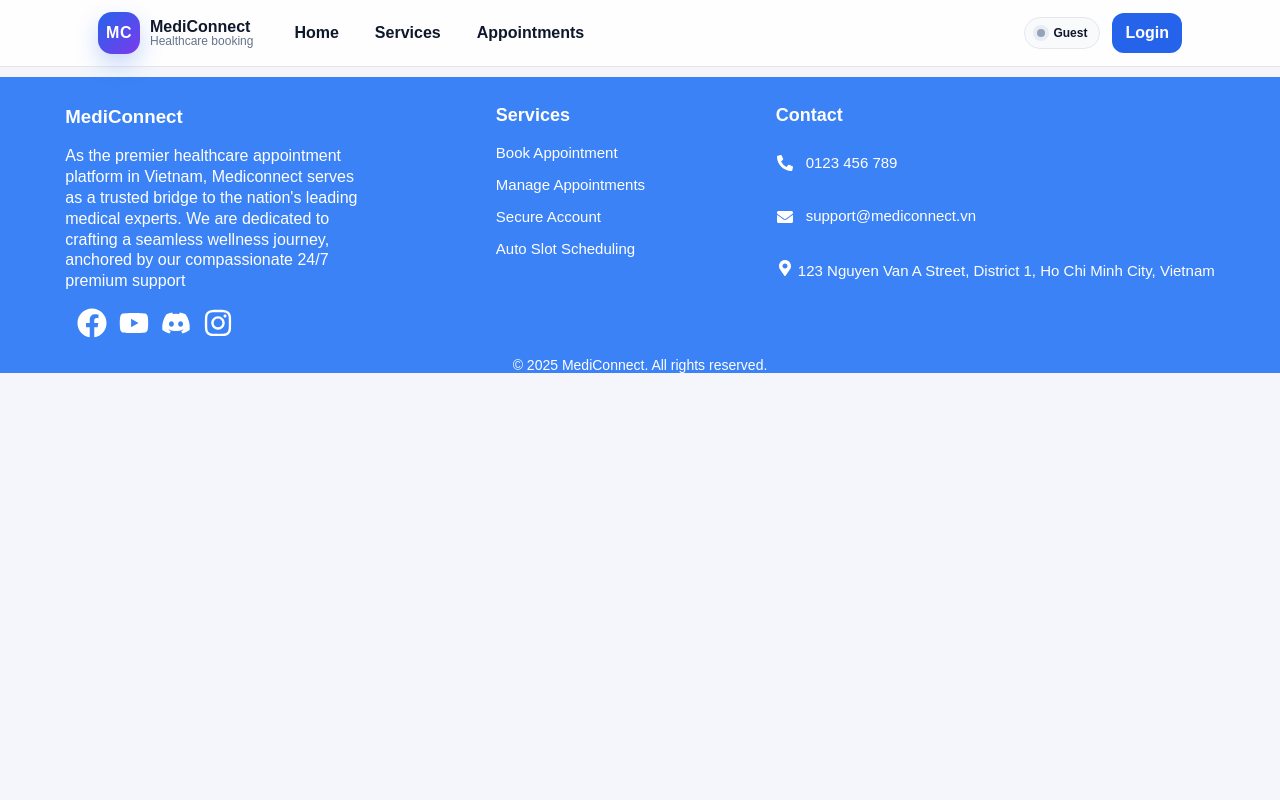
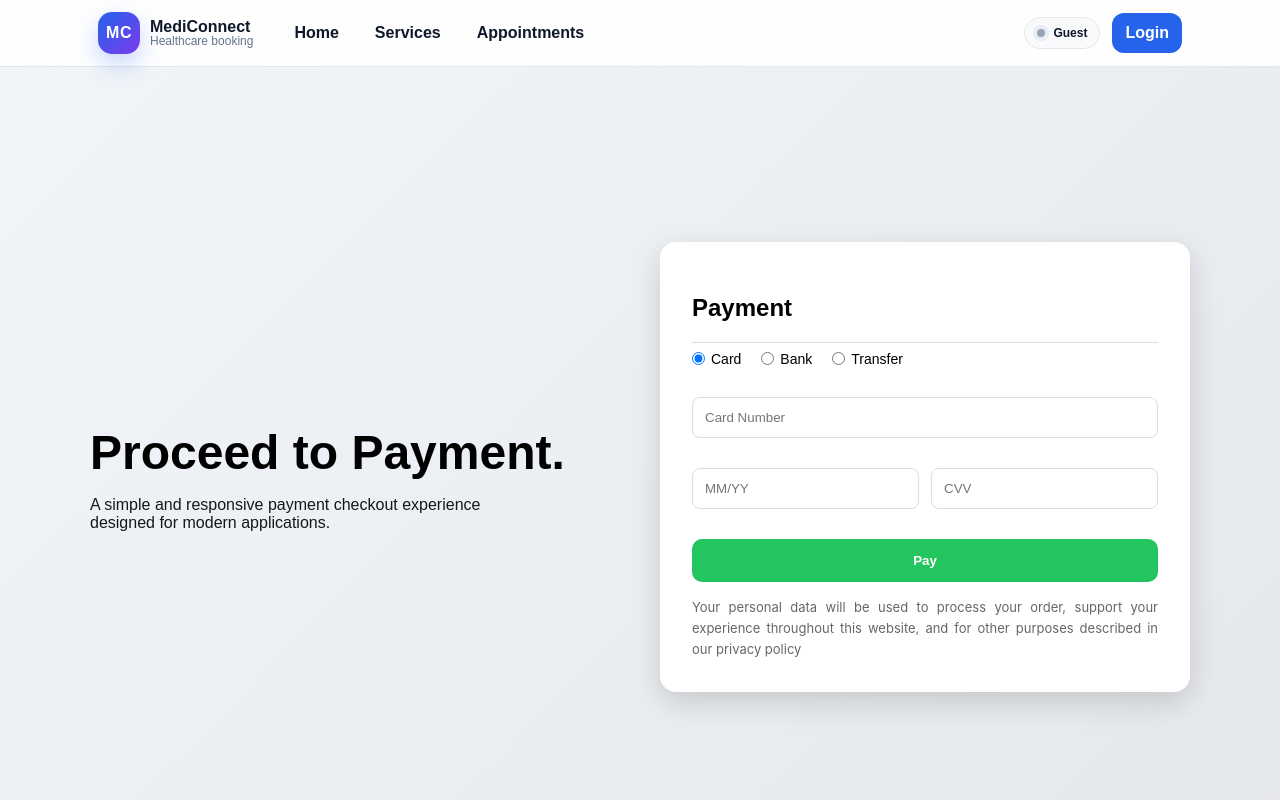
Before and after one commit to xcuong-512/New-MediApp, a React (Vite) app: page /checkout in a window 1280 px wide. Shown: the top 800 px of the page. Built offline with nearby package versions, Linux system fonts and the light colour scheme.

Commit message:
basic pay
hoàn thành cơ bản thiết kế

```diff
--- a/src/App.jsx
+++ b/src/App.jsx
@@ -7,7 +7,7 @@ import DoctorDetailPage from "./pages/DoctorDetailPage";
 import MyAppointmentsPage from "./pages/MyAppointmentsPage";
 import Footer from "./components/Footer";
 import "./styles/app.css";
-
+import CheckoutPage from "./pages/CheckoutPage";
 export default function App() {
   return (
     <BrowserRouter>
@@ -17,6 +17,7 @@ export default function App() {
         <Route path="/login" element={<LoginPage />} />
         <Route path="/" element={<DoctorsPage />} />
         <Route path="/doctors/:id" element={<DoctorDetailPage />} />
+        <Route path="/checkout" element={<CheckoutPage />}></Route>
         <Route
           path="/appointments"
           element={
--- a/src/components/Footer.jsx
+++ b/src/components/Footer.jsx
@@ -16,7 +16,7 @@ function Footer() {
       <div className='footer_main'>
 
         <div className='opening_mediconnect'>
-          <h3>MediConnect</h3>
+          <h3>Introduction</h3>
           <p className='infor_text'>
             As the premier healthcare appointment platform in Vietnam, Mediconnect serves as a trusted bridge to the nation's leading medical experts. We are dedicated to crafting a seamless wellness journey, anchored by our compassionate 24/7 premium support
           </p>
--- /dev/null
+++ b/src/pages/CheckoutPage.jsx
@@ -0,0 +1,80 @@
+import React from 'react'
+import "../styles/Checkoutpage.css";
+function CheckoutPage() {
+    return (
+        <>
+            <div className='main_checkout'>
+
+                <section className='background_left'>
+                    <div className='main_grid'>
+
+                        <div className='main_deptcription'>
+                            <h1>Proceed to Payment.</h1>
+                            <p>
+                                A simple and responsive payment checkout experience
+                                designed for modern applications.
+                            </p>
+
+                        </div>
+
+                        <div className='main_payment'>
+                            <h2>Payment</h2>
+                            <hr class="separator" />
+                            <div className="payment_methods">
+                                <label className='radio_item'>
+                                    <input className='payment_input' type="radio" name="pay" defaultChecked />
+                                    <span>Card</span>
+                                </label>
+                                <label className='radio_item' >
+                                    <input className='payment_input' type="radio" name="pay" />
+                                    <span>Bank</span>
+                                </label>
+                                <label className='radio_item'>
+                                    <input className='payment_input' type="radio" name="pay" />
+                                    <span>Transfer</span>
+                                </label>
+                            </div>
+
+
+                            <div className='flex_check'>
+                                <input type="text" placeholder="Card Number" />
+
+                                <div className="payment_row">
+                                    <input type="text" placeholder="MM/YY" />
+                                    <input type="text" placeholder="CVV" />
+
+                                </div>
+                            </div>
+                            <input type="text" placeholder="Card Number" />
+
+                            <div className="payment_row">
+                                <input type="text" placeholder="MM/YY" />
+                                <input type="text" placeholder="CVV" />
+
+                            </div>
+
+
+                            {/* <div className='check_box'>
+                                <input type="checkbox" />
+                                <span>Save card deltai</span>
+                            </div> */}
+
+                            <button className="btn_pay">Pay</button>
+
+                            <span className='text_span'>
+                                Your personal data will be used to process your order, support your experience throughout this website, and for other purposes described in our privacy policy
+                            </span>
+
+
+
+                        </div>
+
+                    </div>
+                </section>
+
+            </div>
+        </>
+    )
+}
+
+export default CheckoutPage
--- a/src/pages/MyAppointmentsPage.jsx
+++ b/src/pages/MyAppointmentsPage.jsx
@@ -2,6 +2,7 @@ import { useEffect, useState } from "react";
 import { cancelAppointmentApi, myAppointmentsApi } from "../api/appointments.api";
 import { useToast } from "../context/ToastContext";
 import "../styles/appointments.css";
+import { useNavigate } from "react-router-dom";
 
 const badgeClass = (status) => {
     if (status === "pending") return "badge badge--pending";
@@ -11,10 +12,16 @@ const badgeClass = (status) => {
     return "badge";
 };
 
+
 export default function MyAppointmentsPage() {
     const [items, setItems] = useState([]);
     const [loading, setLoading] = useState(true);
     const { showToast } = useToast();
+    const navigate = useNavigate();
+
+    const handleClick = () => {
+        navigate('/checkout');
+    }
 
     const extractList = (payload) => {
         // payload có thể là:
@@ -117,14 +124,28 @@ export default function MyAppointmentsPage() {
 
                             <div className="apCard__actions">
                                 {a.status !== "completed" && a.status !== "cancelled" ? (
-                                    <button className="btnDanger" onClick={() => cancel(a.id)}>
-                                        Cancel
-                                    </button>
+                                    <>
+
+
+                                        <button onClick={handleClick} className="btnGreen">
+                                            Pay Now
+                                        </button>
+
+                                        <button className="btnDanger" onClick={() => cancel(a.id)}>
+                                            Cancel
+                                        </button>
+
+
+                                    </>
+
+
+
                                 ) : (
                                     <button className="btnDisabled" disabled>
                                         Not allowed
                                     </button>
                                 )}
+
                             </div>
                         </div>
                     ))}
--- /dev/null
+++ b/src/styles/Checkoutpage.css
@@ -0,0 +1,143 @@
+html,
+body {
+    margin: 0;
+    padding: 0;
+}
+
+
+.main_checkout {
+    /* min-height: 800px; */
+    min-height: 100vh;
+    display: flex;
+    align-items: center;
+    flex-direction: column;
+    justify-content: center;
+    background: #f5f7fb;
+}
+
+.background_left {
+    min-height: 100vh;
+
+    width: 100%;
+    padding: 60px;
+    background: linear-gradient(135deg, #f1f5f9, #e5e7eb);
+    display: flex;
+    align-items: center;
+}
+
+.separator {
+    border: none;
+    border-top: 1px solid #ddd;
+    margin-top: 5px;
+}
+
+.main_grid {
+    max-width: 1100px;
+    margin: 0 auto;
+    display: grid;
+    grid-template-columns: 1fr 1fr;
+    gap: 40px;
+    align-items: center;
+}
+
+.main_deptcription h1 {
+    font-size: 48px;
+    font-weight: 700;
+    margin-bottom: 16px;
+}
+
+.main_deptcription p {
+    font-size: 16px;
+    opacity: 0.9;
+    max-width: 420px;
+}
+
+.main_payment {
+    min-height: 450px;
+    background: #fff;
+    border-radius: 16px;
+    padding: 32px;
+    box-shadow: 0 10px 30px rgba(0, 0, 0, 0.15);
+
+}
+
+.main_payment h2 {
+    margin-bottom: 20px;
+}
+
+.payment_methods {
+    display: flex;
+    gap: 20px;
+    margin-bottom: 30px;
+}
+
+.radio_item {
+    display: flex;
+    /* ÉP cùng dòng */
+    align-items: center;
+    /* Căn giữa theo trục dọc */
+    gap: 6px;
+    /* Khoảng cách radio – text */
+    font-size: 14px;
+    cursor: pointer;
+}
+
+.radio_item input[type="radio"] {
+    margin: 0;
+
+}
+
+.payment_methods label {
+    display: flex;
+    align-items: center;
+    gap: 6px;
+    font-size: 14px;
+}
+
+.main_payment input {
+    width: 100%;
+    padding: 12px;
+    margin-bottom: 30px;
+    border-radius: 8px;
+    border: 1px solid #ddd;
+    outline: none;
+}
+
+
+
+.payment_row {
+    display: flex;
+    gap: 12px;
+}
+
+
+
+.btn_pay {
+    width: 100%;
+    padding: 14px;
+    background: #22c55e;
+    border: none;
+    border-radius: 10px;
+    color: #fff;
+    font-weight: 600;
+    cursor: pointer;
+}
+
+.btn_pay:hover {
+    background: #16a34a;
+}
+
+.text_span {
+    display: block;
+    font-size: 13px;
+    color: #666;
+    line-height: 1.6;
+    margin-top: 15px;
+    text-align: justify;
+    font-family: 'Inter', sans-serif;
+    max-width: 480px;
+}
+
+.flex_check {
+    display: none;
+}
--- a/src/styles/app.css
+++ b/src/styles/app.css
@@ -1,5 +1,6 @@
 * {
     box-sizing: border-box;
+
 }
 
 body {
--- a/src/styles/appointments.css
+++ b/src/styles/appointments.css
@@ -117,7 +117,7 @@
 
 .apCard__actions {
     display: flex;
-    justify-content: end;
+    justify-content: space-between;
     margin-top: 12px;
 }
 
@@ -128,6 +128,16 @@
     font-weight: 1000;
     cursor: pointer;
     background: #dc2626;
+    color: white;
+}
+
+.btnGreen {
+    border: none;
+    border-radius: 12px;
+    padding: 10px 12px;
+    font-weight: 1000;
+    cursor: pointer;
+    background: #10B981;
     color: white;
 }
 
--- a/src/styles/footer.css
+++ b/src/styles/footer.css
@@ -3,7 +3,7 @@
     display: flex;
     justify-content: space-around;
     margin-top: 10px;
-    background-color: #3b82f6;
+    background-color: #3b83f6;
     color: white;
 
 
```
